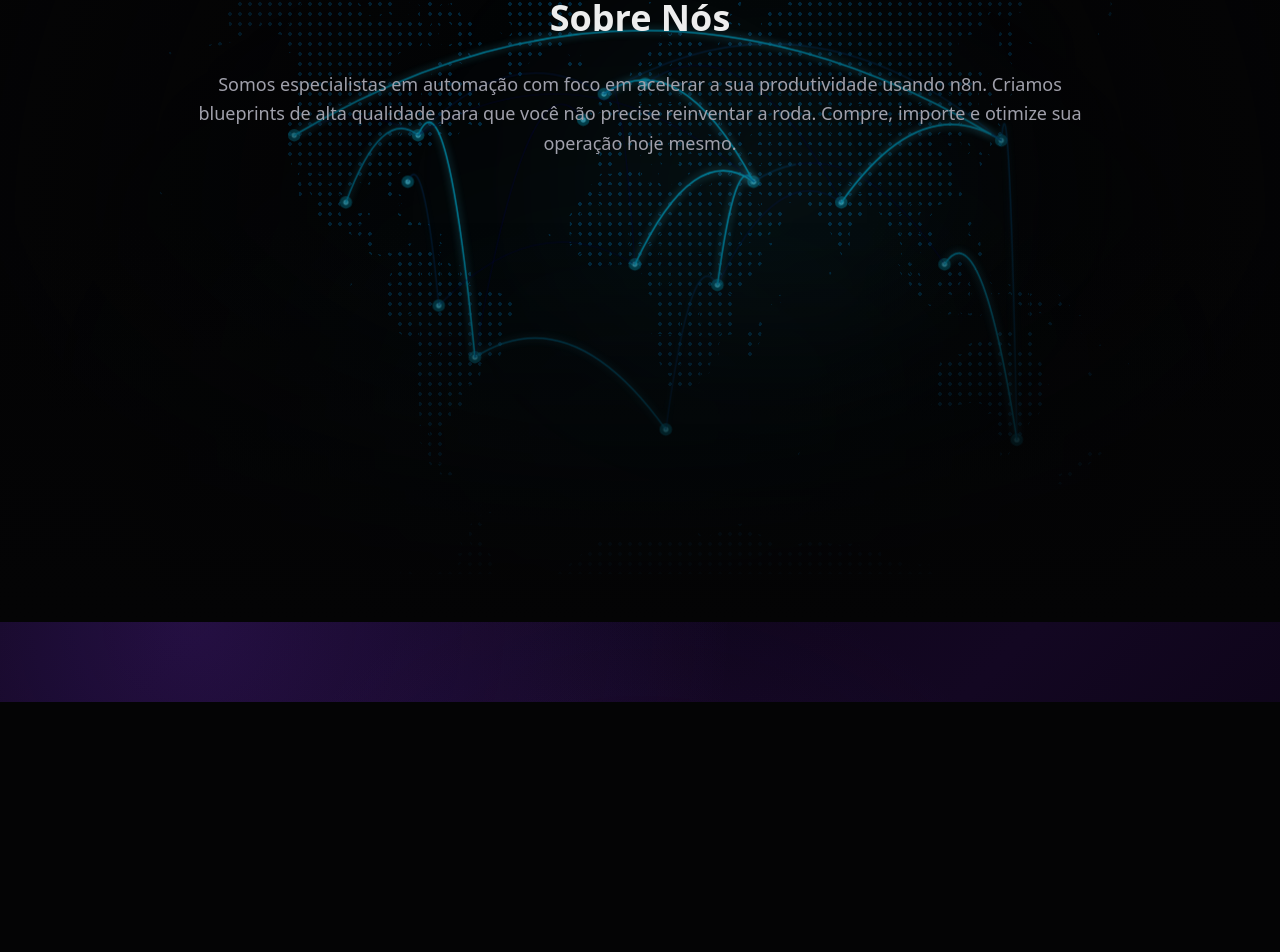
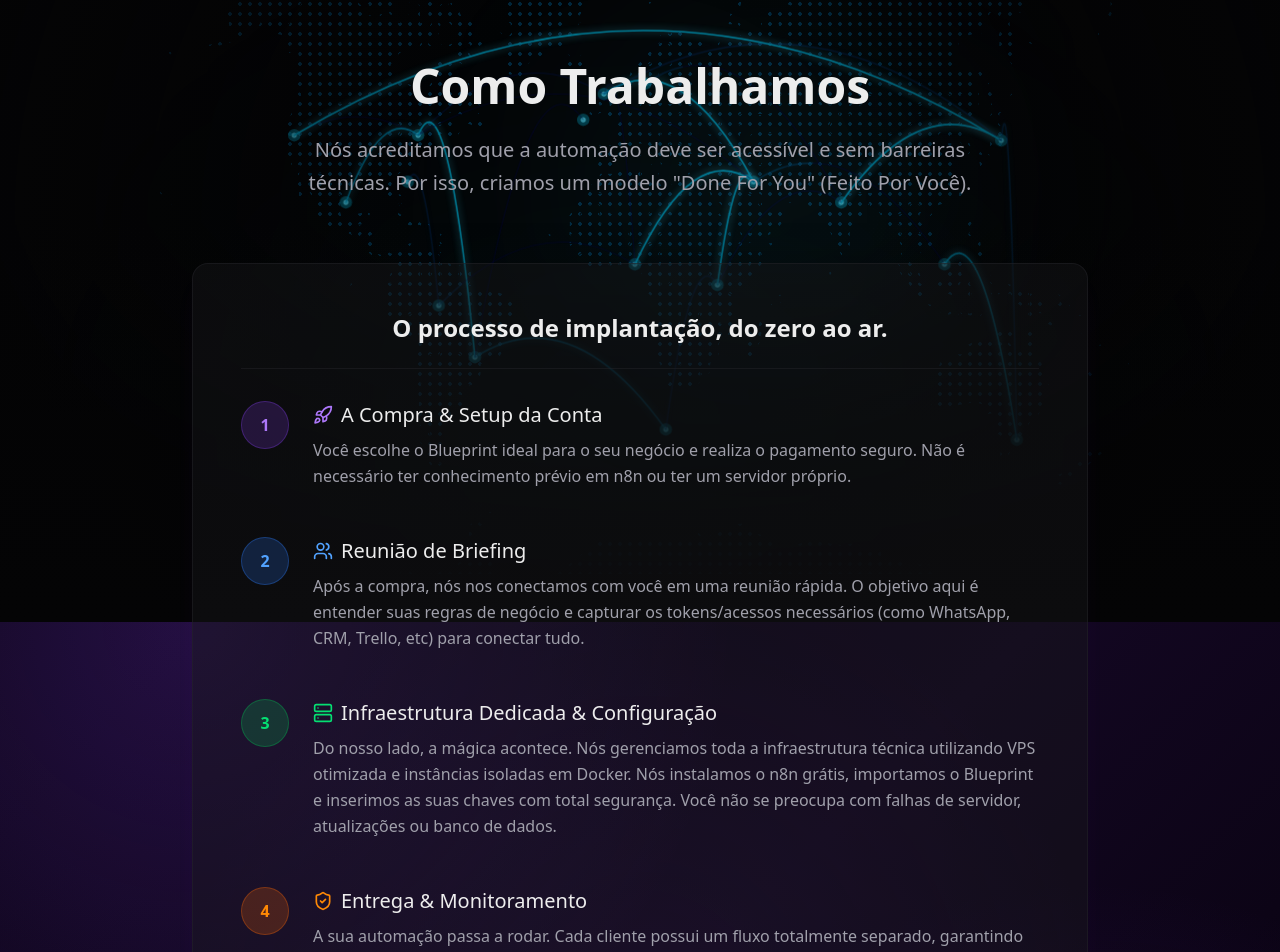
Before and after one commit to IgorIsmael/n8n-blueprints-landing, a Next.js app: page /sobre in a window 1280 px wide. Shown: the part 178-1130 px from the top of the page. Before the commit the page ends 880 px from the top, so only its background shows below. Built offline with nearby package versions, Linux system fonts and the light colour scheme.

Commit message:
fix(layout): adjust top padding on sobre page to avoid header overlap

```diff
--- a/src/app/sobre/page.tsx
+++ b/src/app/sobre/page.tsx
@@ -1,15 +1,87 @@
 import React from "react";
+import { Server, ShieldCheck, Users, Rocket } from "lucide-react";
 
 export default function SobrePage() {
     return (
-        <div className="min-h-screen py-24 px-4 md:px-8">
-            <div className="max-w-4xl mx-auto text-center">
-                <h1 className="text-4xl font-bold text-text-primary mb-8">Sobre Nós</h1>
-                <p className="text-lg text-text-secondary leading-relaxed">
-                    Somos especialistas em automação com foco em acelerar a sua produtividade usando n8n.
-                    Criamos blueprints de alta qualidade para que você não precise reinventar a roda.
-                    Compre, importe e otimize sua operação hoje mesmo.
-                </p>
+        <div className="min-h-screen pt-40 pb-24 px-4 md:px-8">
+            <div className="max-w-4xl mx-auto">
+                <div className="text-center mb-16">
+                    <h1 className="text-4xl md:text-5xl font-bold text-text-primary mb-6">Como Trabalhamos</h1>
+                    <p className="text-xl text-text-secondary leading-relaxed max-w-2xl mx-auto">
+                        Nós acreditamos que a automação deve ser acessível e sem barreiras técnicas.
+                        Por isso, criamos um modelo "Done For You" (Feito Por Você).
+                    </p>
+                </div>
+
+                <div className="bg-graphite-800/40 border border-graphite-700/50 p-8 md:p-12 rounded-2xl shadow-xl shadow-purple-500/5 mb-16">
+                    <h2 className="text-2xl font-semibold text-text-primary mb-8 text-center border-b border-graphite-700/50 pb-6">
+                        O processo de implantação, do zero ao ar.
+                    </h2>
+
+                    <div className="space-y-12">
+                        <div className="flex gap-6 items-start">
+                            <div className="flex-shrink-0 w-12 h-12 rounded-full bg-purple-500/20 flex items-center justify-center text-purple-400 font-bold border border-purple-500/30">
+                                1
+                            </div>
+                            <div>
+                                <h3 className="text-xl font-medium text-text-primary flex items-center gap-2 mb-2">
+                                    <Rocket className="h-5 w-5 text-purple-400" /> A Compra & Setup da Conta
+                                </h3>
+                                <p className="text-text-secondary leading-relaxed">
+                                    Você escolhe o Blueprint ideal para o seu negócio e realiza o pagamento seguro. Não é necessário ter conhecimento prévio em n8n ou ter um servidor próprio.
+                                </p>
+                            </div>
+                        </div>
+
+                        <div className="flex gap-6 items-start">
+                            <div className="flex-shrink-0 w-12 h-12 rounded-full bg-blue-500/20 flex items-center justify-center text-blue-400 font-bold border border-blue-500/30">
+                                2
+                            </div>
+                            <div>
+                                <h3 className="text-xl font-medium text-text-primary flex items-center gap-2 mb-2">
+                                    <Users className="h-5 w-5 text-blue-400" /> Reunião de Briefing
+                                </h3>
+                                <p className="text-text-secondary leading-relaxed">
+                                    Após a compra, nós nos conectamos com você em uma reunião rápida. O objetivo aqui é entender suas regras de negócio e capturar os tokens/acessos necessários (como WhatsApp, CRM, Trello, etc) para conectar tudo.
+                                </p>
+                            </div>
+                        </div>
+
+                        <div className="flex gap-6 items-start">
+                            <div className="flex-shrink-0 w-12 h-12 rounded-full bg-green-500/20 flex items-center justify-center text-green-400 font-bold border border-green-500/30">
+                                3
+                            </div>
+                            <div>
+                                <h3 className="text-xl font-medium text-text-primary flex items-center gap-2 mb-2">
+                                    <Server className="h-5 w-5 text-green-400" /> Infraestrutura Dedicada & Configuração
+                                </h3>
+                                <p className="text-text-secondary leading-relaxed">
+                                    Do nosso lado, a mágica acontece. Nós gerenciamos toda a infraestrutura técnica utilizando VPS otimizada e instâncias isoladas em Docker. Nós instalamos o n8n grátis, importamos o Blueprint e inserimos as suas chaves com total segurança. Você não se preocupa com falhas de servidor, atualizações ou banco de dados.
+                                </p>
+                            </div>
+                        </div>
+
+                        <div className="flex gap-6 items-start">
+                            <div className="flex-shrink-0 w-12 h-12 rounded-full bg-orange-500/20 flex items-center justify-center text-orange-400 font-bold border border-orange-500/30">
+                                4
+                            </div>
+                            <div>
+                                <h3 className="text-xl font-medium text-text-primary flex items-center gap-2 mb-2">
+                                    <ShieldCheck className="h-5 w-5 text-orange-400" /> Entrega & Monitoramento
+                                </h3>
+                                <p className="text-text-secondary leading-relaxed">
+                                    A sua automação passa a rodar. Cada cliente possui um fluxo totalmente separado, garantindo que seus dados nunca se misturem. Cuidamos do monitoramento dos servidores para garantir que sua automação não pare e seu negócio continue vendendo no automático.
+                                </p>
+                            </div>
+                        </div>
+                    </div>
+                </div>
+
+                <div className="text-center">
+                    <p className="text-text-secondary">
+                        Ter uma automação robusta não precisa ser estressante. Deixe a parte técnica conosco.
+                    </p>
+                </div>
             </div>
         </div>
     );
```
